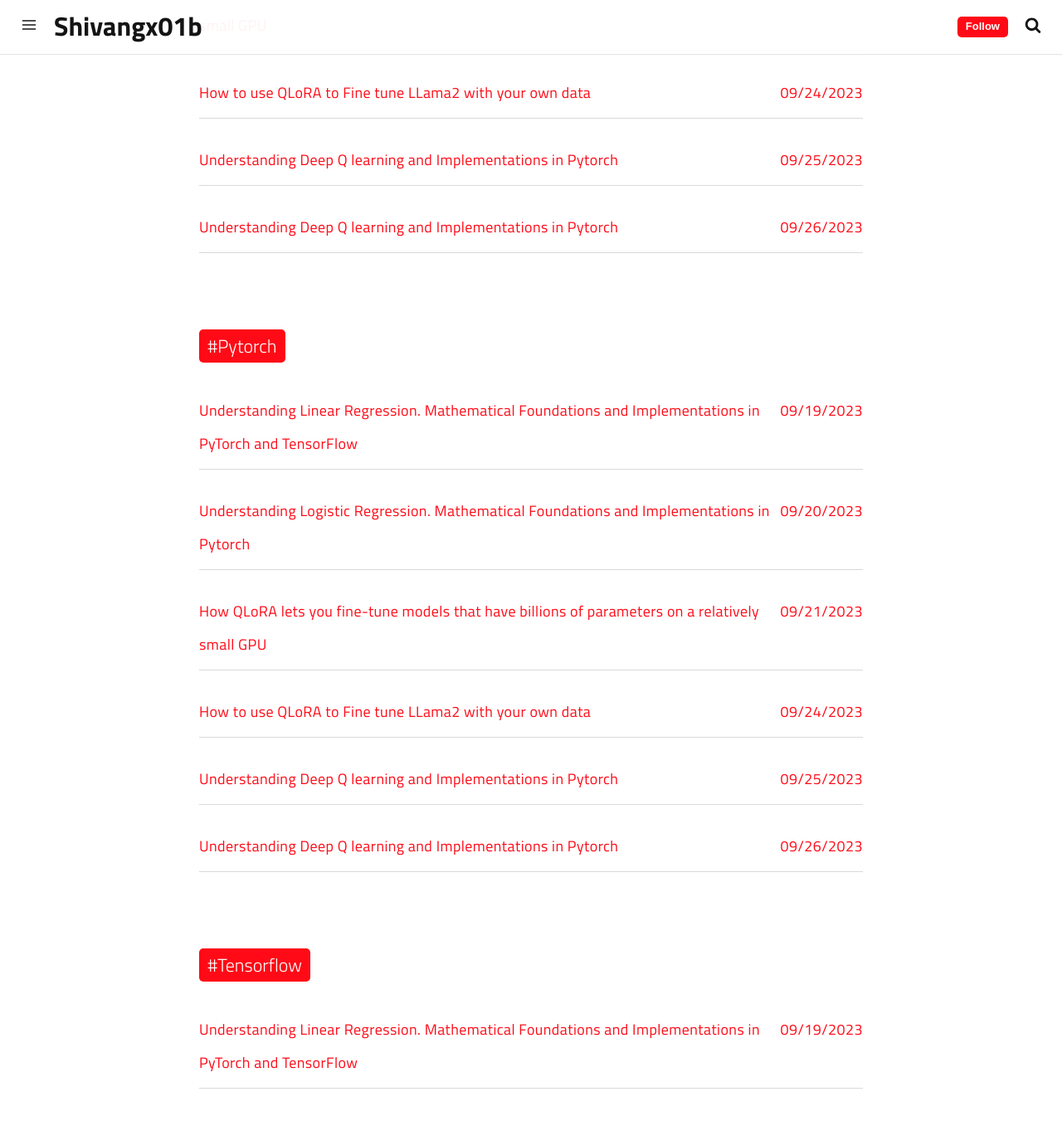
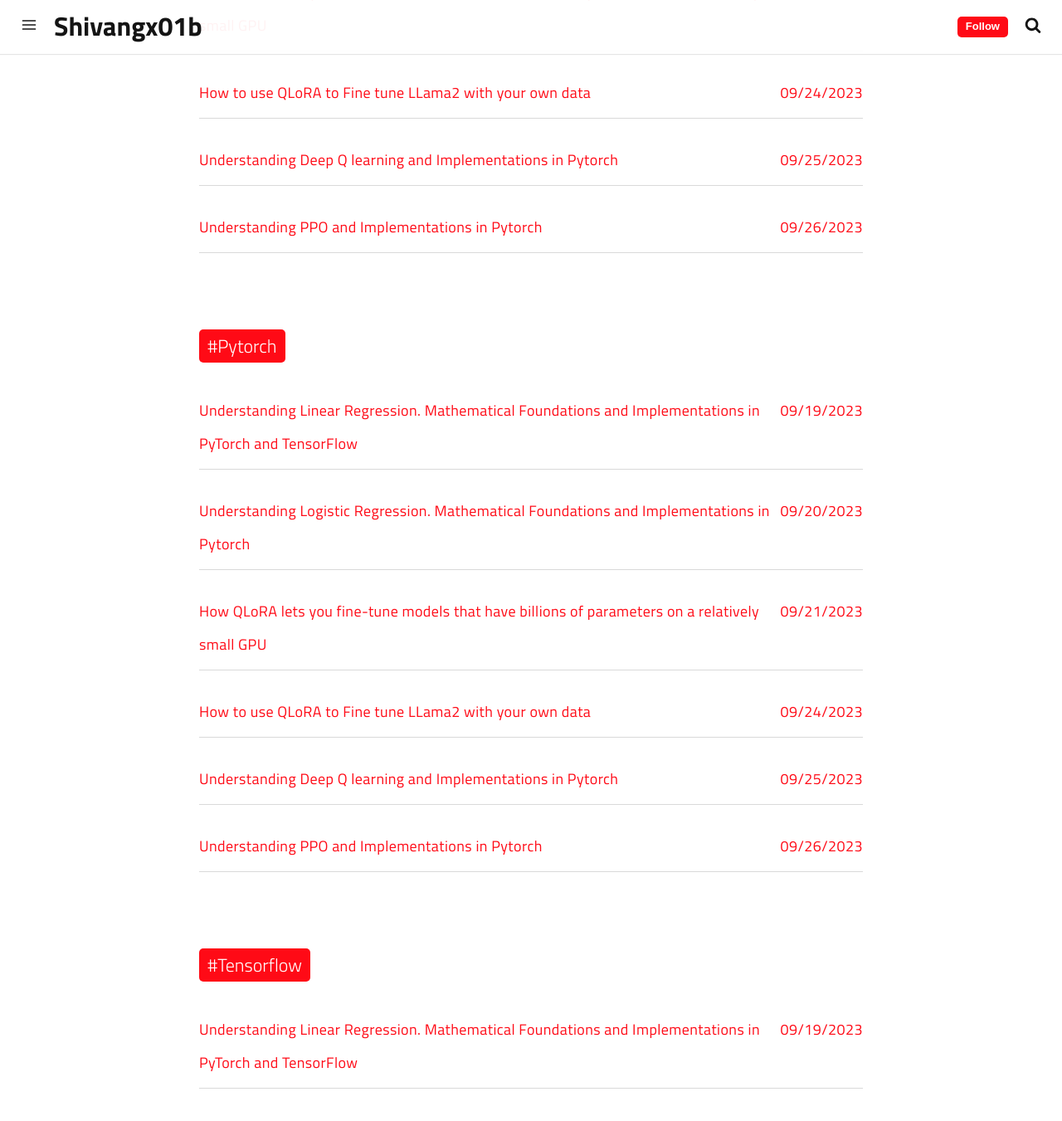
Before and after one commit to Shivangx01b/shivangx01b.github.io, a Jekyll site: the page built from tags.html, in a window 1280 px wide and 1400 px high, scrolled down 3295 px. Shown: the top 1351 px of the window at 83% size. Built offline with Jekyll 4.4.1, drawn with Linux system fonts in a browser that asks for light colours; a script that is not in the unit is left out; some of the changed text lies outside the part shown.

Commit message:
Update 2023-09-26-ppo-pytorch.md

```diff
--- a/_posts/2023-09-26-ppo-pytorch.md
+++ b/_posts/2023-09-26-ppo-pytorch.md
@@ -1,7 +1,7 @@
 ---
 date: 2023-09-26 22:55:45
 layout: post
-title: Understanding Deep Q learning and Implementations in Pytorch
+title: Understanding PPO and Implementations in Pytorch
 image: https://i.ibb.co/FsHjmNf/ppo.webp
 optimized_image: https://i.ibb.co/FsHjmNf/ppo.webp
 category: Reinforcement Learning
```
